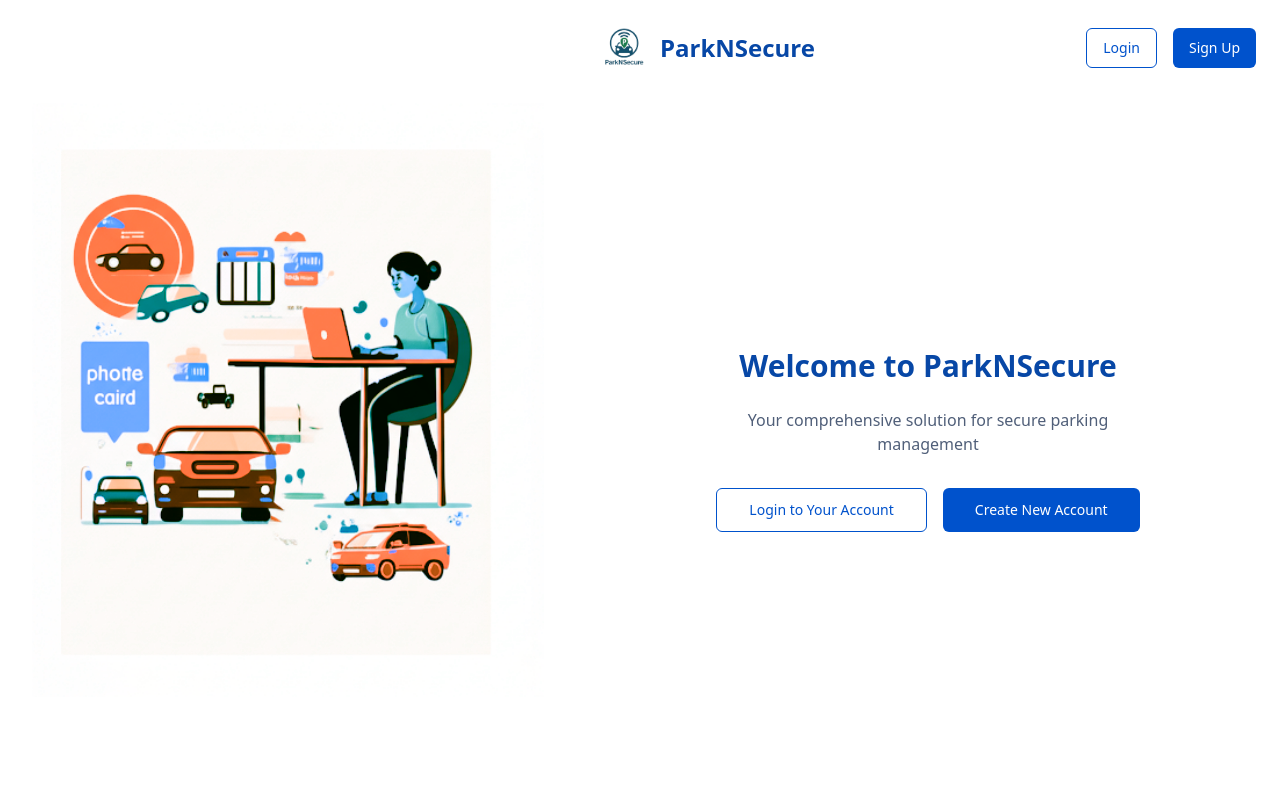
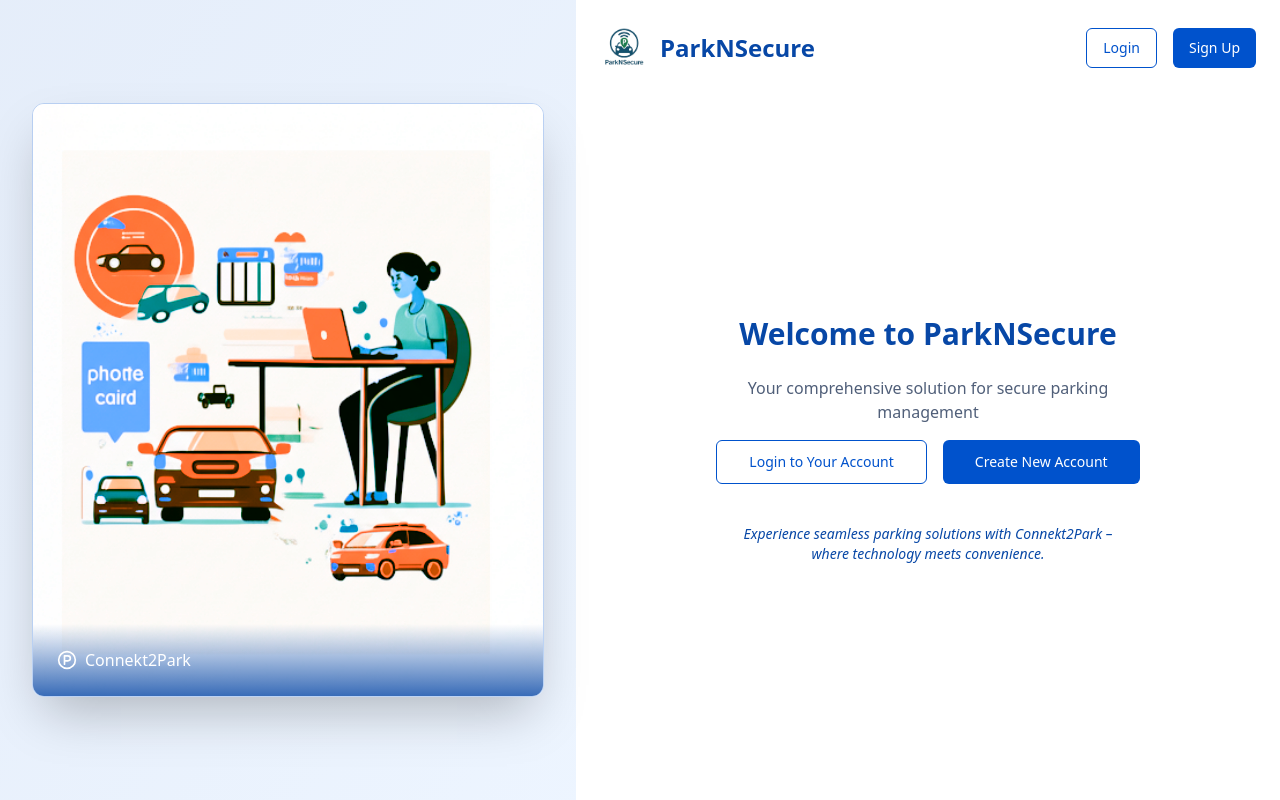
Before and after one commit to deepmajumdar2516/secure-park-login-portal, a React (Vite) app: page / in a window 1280 px wide. Built offline with nearby package versions, Linux system fonts and the light colour scheme.

Commit message:
Refactor: Improve AuthLayout UI
- Replaced the existing illustration with a generated image.
- Added a tagline below the login/signup buttons.
- Adjusted the right-side color to match the logo.

```diff
--- a/src/components/AuthLayout.tsx
+++ b/src/components/AuthLayout.tsx
@@ -28,15 +28,23 @@ const AuthLayout: React.FC = () => {
   return (
     <div className="flex h-screen w-full bg-white">
       {/* Left Side - Parking App Illustration (45% width) */}
-      <div className="hidden md:block md:w-[45%] relative">
-        <div className="absolute inset-0 flex items-center justify-center p-8 bg-white">
+      <div className="hidden md:block md:w-[45%] relative bg-gradient-to-br from-parknSecure-blue/10 to-parknSecure-lightBlue/10">
+        <div className="absolute inset-0 flex flex-col items-center justify-center p-8">
           <div className="w-full max-w-lg">
-            <img
-              src="/lovable-uploads/805015d7-a55e-4e85-97e1-d6c238f434fb.png"
-              alt="Parking Management Illustration"
-              className="w-full object-contain"
-              style={{ filter: 'hue-rotate(190deg)' }} // Adjust hue to match the blue brand color
-            />
+            <div className="relative rounded-xl overflow-hidden shadow-2xl border border-parknSecure-blue/20">
+              <img
+                src="/lovable-uploads/805015d7-a55e-4e85-97e1-d6c238f434fb.png"
+                alt="Parking Management Illustration"
+                className="w-full object-contain"
+                style={{ filter: 'hue-rotate(190deg) saturate(1.2)' }}
+              />
+              <div className="absolute bottom-0 left-0 w-full p-6 bg-gradient-to-t from-parknSecure-darkBlue/80 to-transparent">
+                <div className="flex items-center gap-2 text-white">
+                  <CircleParking className="h-5 w-5" />
+                  <span className="font-medium">Connekt2Park</span>
+                </div>
+              </div>
+            </div>
           </div>
         </div>
       </div>
@@ -89,10 +97,10 @@ const AuthLayout: React.FC = () => {
                 <h2 className="text-3xl font-bold text-parknSecure-darkBlue mb-6">
                   Welcome to ParkNSecure
                 </h2>
-                <p className="text-parknSecure-gray mb-8">
+                <p className="text-parknSecure-gray mb-4">
                   Your comprehensive solution for secure parking management
                 </p>
-                <div className="flex gap-4 justify-center">
+                <div className="flex gap-4 justify-center mb-6">
                   <Button
                     variant="outline"
                     size="lg"
@@ -109,6 +117,9 @@ const AuthLayout: React.FC = () => {
                     Create New Account
                   </Button>
                 </div>
+                <p className="text-sm italic text-parknSecure-darkBlue mt-10 px-6">
+                  Experience seamless parking solutions with Connekt2Park – where technology meets convenience.
+                </p>
               </div>
             )}
 
```
